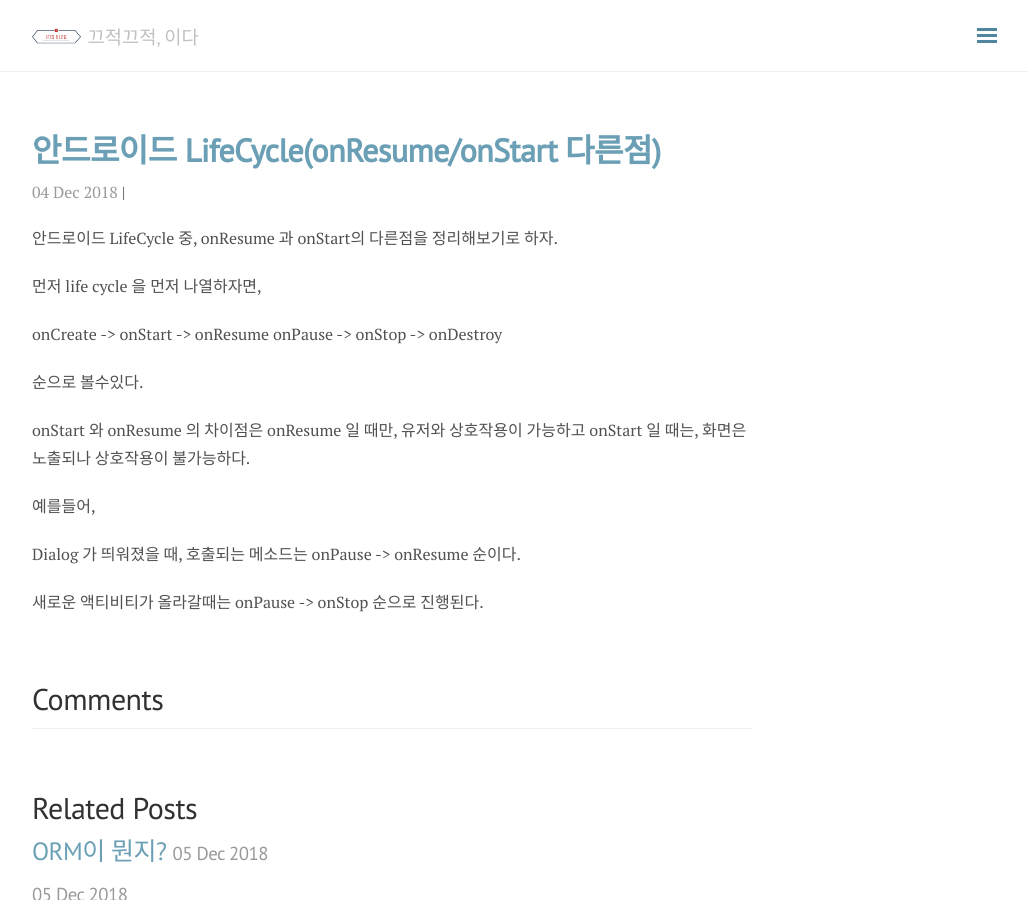
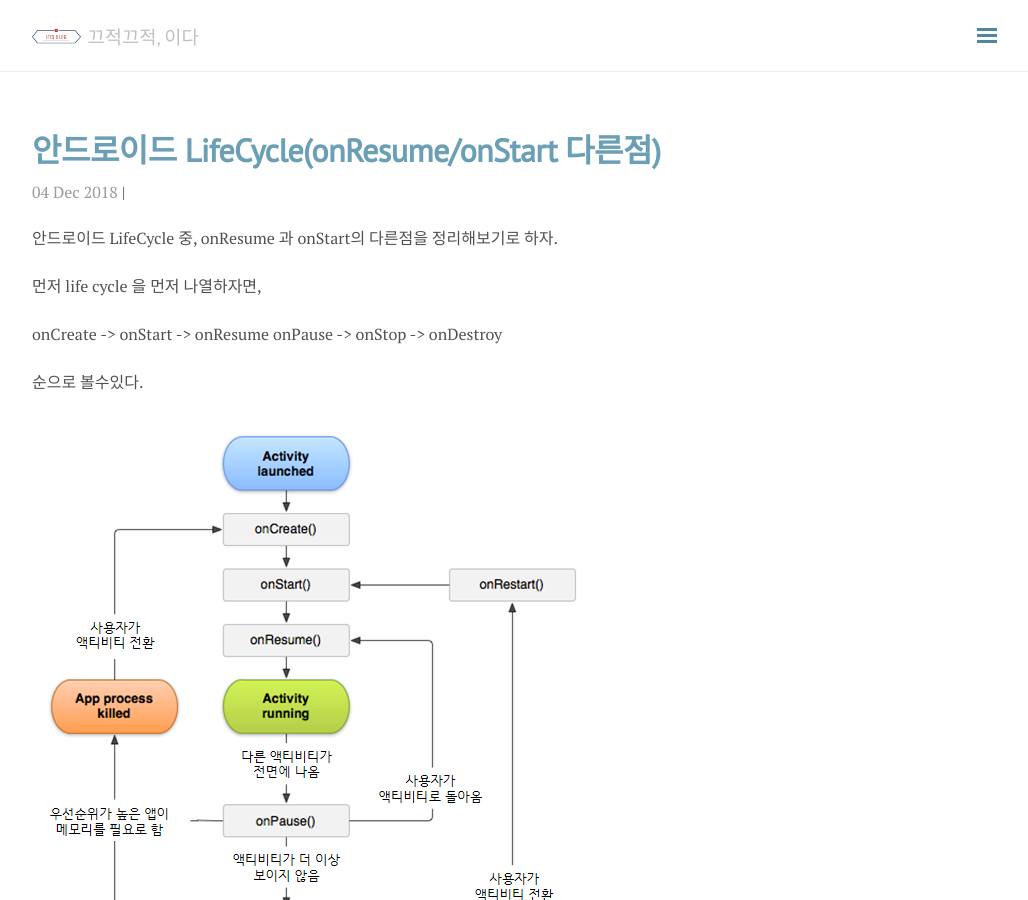
Before and after one commit to daeun1012/daeun1012.github.io, a Jekyll site: the page built from _posts/2018-12-04-android-life-cycle.md, in a window 1280 px wide and 900 px high. Shown: the whole window, without its empty margins (248-1276 px from the left). Built offline with Jekyll 4.4.1, drawn with Linux system fonts in a browser that asks for light colours; nearby versions of some CDN libraries; comment, search, counter and statistics services are not loaded.

Commit message:
이미지 추가

```diff
--- a/_posts/2018-12-04-android-life-cycle.md
+++ b/_posts/2018-12-04-android-life-cycle.md
@@ -14,6 +14,8 @@ onPause -> onStop -> onDestroy
 
 순으로 볼수있다.
 
+<img src="{{ site.url }}/public/img/1204-android-lifecycle/image.png">
+
 onStart 와 onResume 의 차이점은
 onResume 일 때만, 유저와 상호작용이 가능하고
 onStart  일 때는, 화면은 노출되나 상호작용이 불가능하다.
```
Also changed, not shown: public/img/1204-android-lifecycle/image.png (renamed from public/img/1204-android-lifecycle/다운로드.png).
